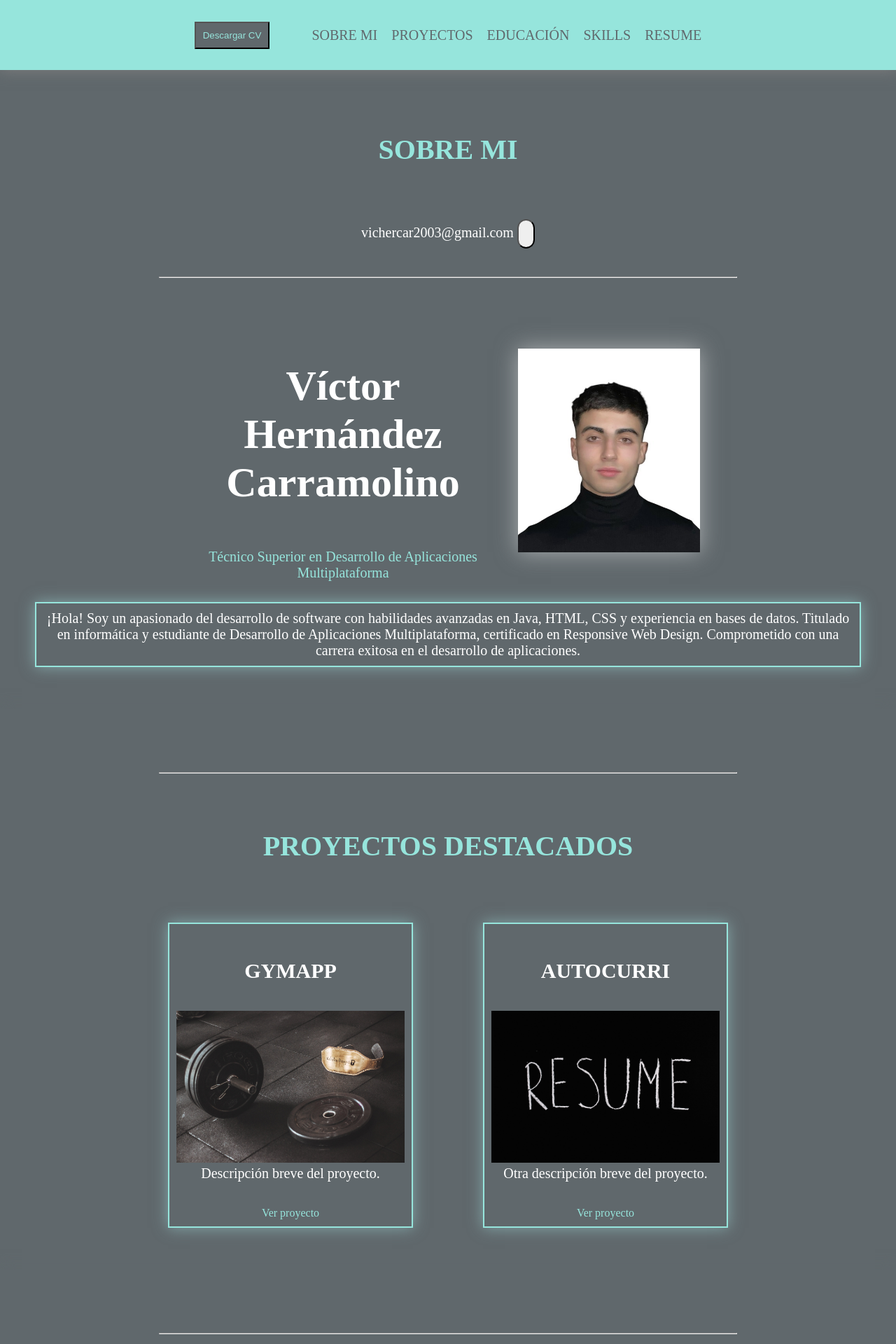
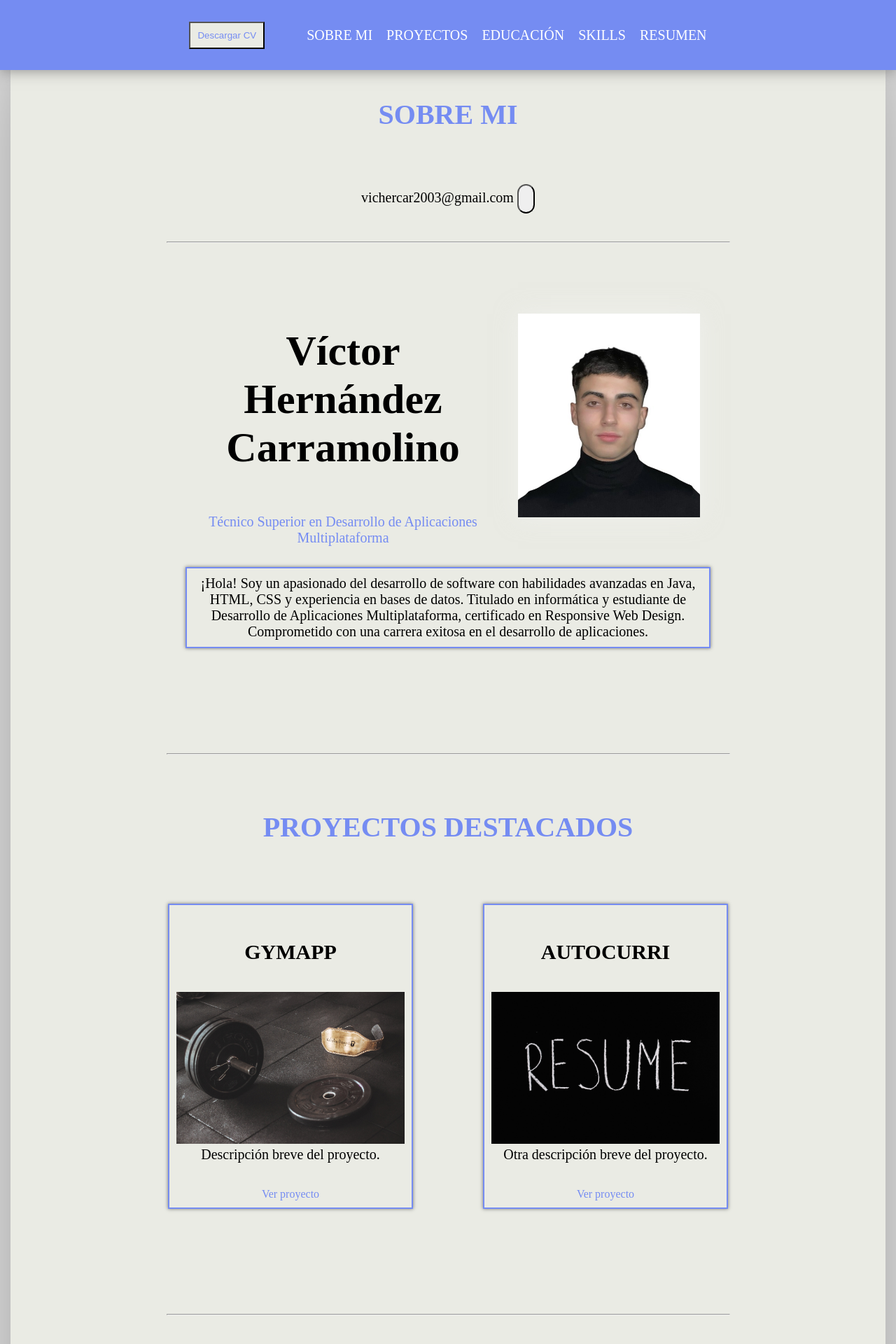
Before and after one commit to vhmolino/Porfolio, a PHP site: page / in a window 1280 px wide. Shown: the top 1920 px of the page at 70% size. Run offline with PHP 8.4, Linux system fonts and the light colour scheme.

Commit message:
cambio de color y mas retoques

```diff
--- a/css/css2.css
+++ b/css/css2.css
@@ -21,27 +21,28 @@ body {
 }
 
 .central {
+    box-shadow: 0 0 200px rgba(128, 128, 128, 0.985);
     display: flex;
-    background-color: #96e5dc !important;
     color: white;
     flex-direction: column;
     flex-wrap: wrap;
-    width: 100%;
+    max-width: 1250px;
+    margin: 0px auto;
 }
 
 header button {
     margin: 10px;
     padding: 10px;
-    color: #96e5dc;
-    background: linear-gradient(to right, rgba(96, 104, 108, 1) 50%, transparent 50%);
+    color: rgb(117 140 242);
+    background: linear-gradient(to right, rgb(234, 235, 228) 50%, transparent 50%);
     background-size: 200% 100%;
     transition: background-position 0.5s ease;
 }
 
 header button:hover {
     background-position: -100% 0;
-    background-color: #96e5dc;
-    color: rgba(96, 104, 108, 1);
+    background-color: rgb(117 140 242);
+    color: rgb(234, 235, 228);
     font-weight: bold;
     box-shadow: inset 0 0 0 2em var(--hover);
 }
@@ -50,16 +51,16 @@ header button:hover {
 
 
 .about-me {
+    color: black;
+    margin-top: 50px;
     flex-direction: column;
     flex-wrap: wrap;
     display: flex;
     justify-content: center;
     align-items: center;
-    margin-top: 100px;
-    background-color: rgba(96, 104, 108) !important;
+    background-color: rgb(234, 235, 228) !important;
     min-width: 95%;
     padding: 50px;
-    box-shadow: 0 0 20px rgba(128, 128, 128, 0.985);
 }
 
 .about-me a:hover {
@@ -99,25 +100,25 @@ header button:hover {
     border: 2px solid black;
     margin: 10px;
     padding: 10px;
-    color: rgba(96, 104, 108);
-    background: linear-gradient(to right, #96e5dc 50%, transparent 50%);
+    color: rgb(234, 235, 228);
+    background: linear-gradient(to right, rgb(117 140 242) 50%, transparent 50%);
     background-size: 200% 100%;
     transition: background-position 0.5s ease;
 }
 
 .botonMas:hover {
     background-position: -100% 0;
-    background-color: rgba(96, 104, 108);
-    color: #96e5dc;
+    background-color: rgb(234, 235, 228);
+    color: rgb(117 140 242);
     box-shadow: inset 0 0 0 2em var(--hover);
 }
 
 header {
+    display: flex;
     flex-wrap: wrap;
     height: 100px;
     width: 100%;
-    background-color: #96e5dc !important;
-    display: flex;
+    background-color: rgb(117 140 242) !important;
     justify-content: center;
     align-items: center;
     box-shadow: 0 0 20px rgba(128, 128, 128, 0.985);
@@ -135,6 +136,7 @@ nav {
     flex-wrap: wrap;
     justify-content: center;
     align-items: center;
+    color: white;
 }
 
 .container-projectos {
@@ -153,7 +155,7 @@ nav {
     flex-direction: column;
 }
 .central a {
-    color: #96e5dc;
+    color: rgb(117, 140, 242);
     text-decoration: none;
 }
 
@@ -170,7 +172,7 @@ nav li {
     margin: 50px 10px;
 }
 header a{
-    color: rgba(96, 104, 108) !important;
+    color: white !important;
     text-decoration: none;
 }
 
@@ -254,10 +256,10 @@ a:hover {
     justify-content: center;
     flex-direction: column;
     align-items: center;
-    background-color: rgba(96, 104, 108) !important;
+    background-color: rgb(234, 235, 228) !important;
     min-width: 95%;
     padding: 50px;
-    box-shadow: 0 0 20px rgba(96, 104, 108) !important;
+    color: black;
 }
 
 .educacion {
@@ -300,8 +302,8 @@ a:hover {
 
 .project {
     margin: 10px 50px;
-    border: 2px solid rgb(150, 229, 220) !important;
-    box-shadow: 0 0 20px rgba(168, 232, 231, 0.5);
+    border: 2px solid rgb(117, 140, 242);
+    box-shadow: 0 0 5px rgba(0, 0, 0, 0.5);
     padding: 10px;
     width: 350px;
     transition: all 400ms ease;
@@ -314,11 +316,11 @@ a:hover {
     padding: 10px;
     margin: 10px;
     margin: 10px 0px;
-    border: 2px solid rgb(150, 229, 220);
-    box-shadow: 0 0 20px rgba(168, 232, 231, 0.5);
+    border: 2px solid rgb(117, 140, 242);
+    box-shadow: 0 0 5px rgba(0, 0, 0, 0.5);
     padding: 10px;
     transition: all 400ms ease;
-    max-width: 1300px;
+    max-width: 750px;
 }
 
 .imgTrabajos{
@@ -383,17 +384,17 @@ footer {
 }
 
 .footer {
-    background-color: rgb(62, 62, 62);
+    background-color: rgb(117, 140, 242);
     display: flex;
     text-align: center;
-    color: white;
+    color: black;
     flex: 60%;
     justify-content: center;
 }
 
 #typed-text-container {
     white-space: wrap;
-    color: #96e5dc;
+    color:rgb(117, 140, 242);
 }
 
 .img-estudios {
@@ -403,21 +404,22 @@ footer {
 }
 
 h2{
-    color: #96e5dc;
+    color: rgb(117 140 242);
     font-size: 50px;
 }
 h3 {
-    color: #96e5dc;
+    color: rgb(117 140 242);
     font-size: 40px;
 }
 
 h1 {
     font-size: 60px;
-    color: white !important;
+    color: black !important;
 }
 
 h4 {
     font-size: 30px;
+    color: black;
 }
 
 
--- a/index.html
+++ b/index.html
@@ -17,11 +17,11 @@
         <a href="/archivos/CurriculumVictorHernandezCarramolino.pdf"><button>Descargar CV</button></a>
         <nav>
             <ul>
-                <li><a href="">SOBRE MI</a></li>
-                <li><a href="">PROYECTOS</a></li>
-                <li><a href="">EDUCACIÓN</a></li>
-                <li><a href="">SKILLS</a></li>
-                <li><a href="">RESUME</a></li>
+                <li><a href="#about-me">SOBRE MI</a></li>
+                <li><a href="#projects">PROYECTOS</a></li>
+                <li><a href="#education">EDUCACIÓN</a></li>
+                <li><a href="#skills">SKILLS</a></li>
+                <li><a href="#resumen">RESUMEN</a></li>
             </ul>
 
         </nav>
@@ -38,10 +38,11 @@
             </ul>
         </div>
     </header>
+
     <main>
         <section class="central">
 
-            <section class="about-me">
+            <section id="about-me" class="about-me">
                 <h3>SOBRE MI </h3>
                 <div class="tooltip">
                     <a href="https://www.linkedin.com/in/v%C3%ADctor-h%C3%A9rnandez-carramolino-5b828825a/"><img
@@ -75,7 +76,7 @@
                 </div>
             </section>
 
-            <section class="projects">
+            <section id="projects" class="projects">
                 <hr class="hr-grande">
 
                 <h3>PROYECTOS DESTACADOS</h3>
@@ -108,7 +109,7 @@
                     <!-- Puedes agregar más proyectos según sea necesario -->
                 </div>
             </section>
-            <section class="educacion">
+            <section id="education" class="educacion">
                 <hr class="hr-grande">
                 <h3>ÚLTIMOS ESTUDIOS</h3>
 
@@ -140,7 +141,7 @@
                     <!-- Puedes agregar más proyectos según sea necesario -->
                 </div>
             </section>
-            <section class="skills">
+            <section id="skills" class="skills">
                 <hr class="hr-grande">
                 <h3>SKILLS</h3>
                 <br>
@@ -256,9 +257,9 @@
                     </div>
                 </div>
             </section>
-            <section class="skills">
+            <section id="resumen" class="skills">
                 <hr class="hr-grande">
-                <h3>RESUME</h3>
+                <h3>RESUMEN</h3>
                 <div class="resume">
                     <div class="titulo">
                         <p class="centrar-texto">Dado que no tengo experiencia en el campo de la informática, aunque
```
Also changed, not shown: other parts of css/css2.css (+13 -10 lines).
